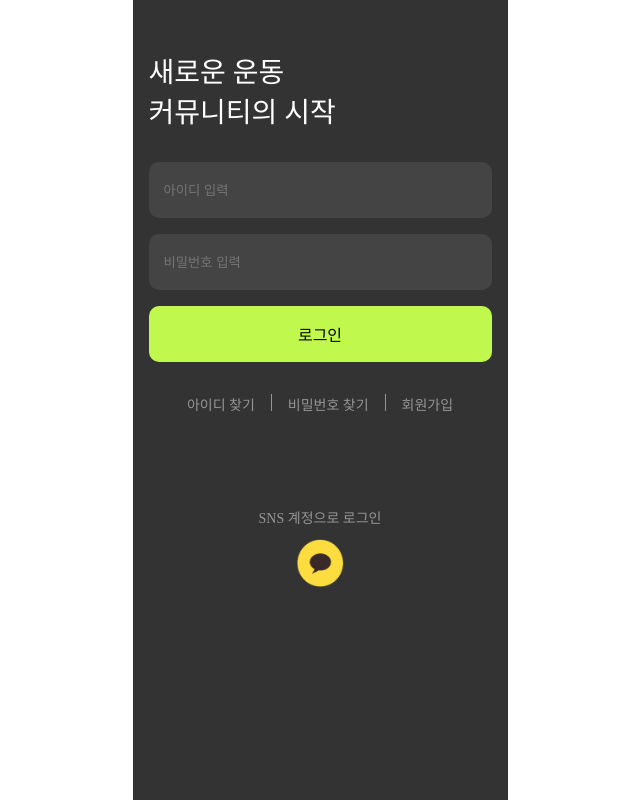
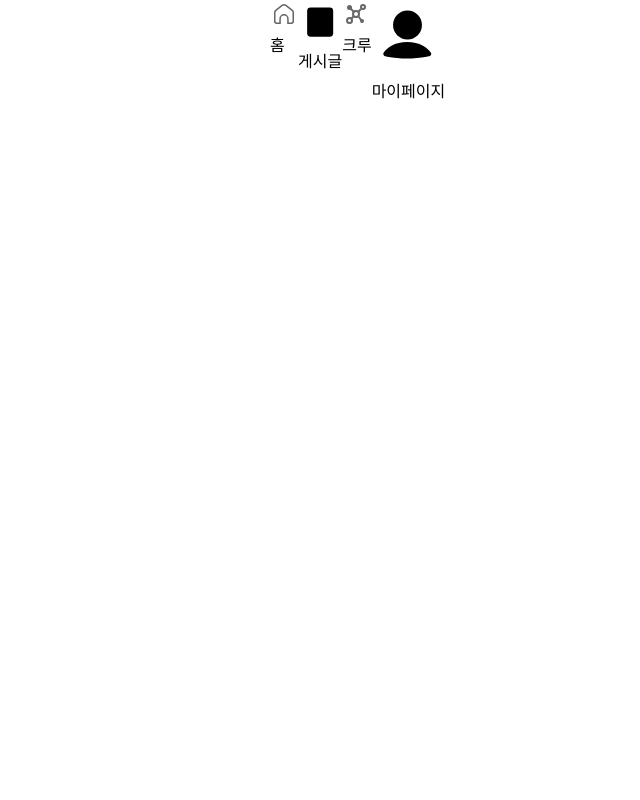
Before and after one commit to potato-club/spotry-front, a React (Create React App) app: page / in a window 1280 px wide. Shown: the whole page, without its empty margins (320-960 px from the left). Built offline with nearby package versions, Linux system fonts and the light colour scheme.

Commit message:
"Fix MenuBar 생성"

```diff
--- a/src/App.tsx
+++ b/src/App.tsx
@@ -1,13 +1,15 @@
 import { Container } from "./styles/Container";
 import LoginPage from "./components/Login/LoginPage";
+import MainBar from "./components/MenuBar/MainBar";
 
 function App() {
   return (
     <div className="main">
-      {/*Container 안에 넣어주세요*/}
+      {/* Container 안에 넣어주세요
       <Container>
         <LoginPage />
-      </Container>
+      </Container> */}
+      <MainBar></MainBar>
     </div>
   );
 }
--- /dev/null
+++ b/src/components/Data/BarSvg.tsx
@@ -0,0 +1,95 @@
+export const BarList = [
+  {
+    name: "홈",
+    icon: () => (
+      <svg
+        width="28"
+        height="28"
+        viewBox="0 0 28 28"
+        fill="none"
+        xmlns="http://www.w3.org/2000/svg"
+      >
+        <path
+          d="M12.1405 5.38576L12.1411 5.38528C13.2206 4.53824 14.7671 4.53824 15.8466 5.38529L15.848 5.38638L22.5302 10.6038C22.5304 10.604 22.5306 10.6042 22.5308 10.6043C22.9909 10.965 23.25 11.4991 23.25 12.0625V21.3671C23.25 22.3848 22.3914 23.25 21.285 23.25H17.9318V18.6389C17.9318 16.4995 16.1491 14.8032 14 14.8032C11.8509 14.8032 10.0682 16.4995 10.0682 18.6389V23.25H6.71499C5.60856 23.25 4.75 22.3848 4.75 21.3671V12.5153C4.75 11.6791 5.14333 10.8696 5.82727 10.3289C5.82766 10.3286 5.82805 10.3283 5.82844 10.328L12.1405 5.38576Z"
+          stroke="#666666"
+          stroke-width="1.5"
+        />
+      </svg>
+    ),
+  },
+  {
+    name: "게시글",
+    icon: () => (
+      <svg
+        id="Layer_1"
+        data-name="Layer 1"
+        xmlns="http://www.w3.org/2000/svg"
+        version="1.1"
+        viewBox="0 0 28 28"
+      >
+        <defs></defs>
+        <path d="M9,15h5" />
+        <path d="M9,11h8" />
+        <rect x="5.8" y="4.8" width="16.5" height="18.5" rx="2.2" ry="2.2" />
+      </svg>
+    ),
+  },
+  {
+    name: "크루",
+    icon: () => (
+      <svg
+        width="28"
+        height="28"
+        viewBox="0 0 28 28"
+        fill="none"
+        xmlns="http://www.w3.org/2000/svg"
+      >
+        <circle cx="14" cy="14" r="3" stroke="#666666" stroke-width="2" />
+        <path
+          d="M12 16L9 19"
+          stroke="#666666"
+          stroke-width="2"
+          stroke-linejoin="round"
+        />
+        <path
+          d="M12.5 12.5L8 8"
+          stroke="#666666"
+          stroke-width="2"
+          stroke-linejoin="round"
+        />
+        <circle cx="20" cy="21" r="1" stroke="#666666" stroke-width="2" />
+        <path
+          d="M16 16L20 21"
+          stroke="#666666"
+          stroke-width="2"
+          stroke-linejoin="round"
+        />
+        <circle cx="21" cy="7" r="2" stroke="#666666" stroke-width="2" />
+        <path
+          d="M19 9L16 12"
+          stroke="#666666"
+          stroke-width="2"
+          stroke-linejoin="round"
+        />
+        <circle cx="7.5" cy="7.5" r="2.5" fill="#666666" />
+        <circle cx="7.5" cy="20.5" r="2.5" stroke="#666666" stroke-width="2" />
+      </svg>
+    ),
+  },
+  {
+    name: "마이페이지",
+    icon: () => (
+      <svg
+        id="Layer_1"
+        data-name="Layer 1"
+        xmlns="http://www.w3.org/2000/svg"
+        version="1.1"
+        viewBox="0 0 28 28"
+      >
+        <defs></defs>
+        <path d="M21.8,21.4c.6-.1,1-.8.6-1.3-.7-1.1-1.7-2-3-2.7-1.7-.9-3.8-1.4-6-1.4s-4.3.5-6,1.4c-1.3.7-2.3,1.6-3,2.7-.3.5,0,1.2.6,1.3l.8.2c5,.9,10,.9,15,0l.8-.2Z" />
+        <circle cx="13.5" cy="9.5" r="5.5" />
+      </svg>
+    ),
+  },
+];
--- /dev/null
+++ b/src/components/MenuBar/MainBar.tsx
@@ -0,0 +1,28 @@
+import styled from "styled-components";
+import { BarList } from "../Data/BarSvg";
+
+const MainBar = () => {
+  return (
+    <MenuItems>
+      {BarList.map(({ name, icon }) => (
+        <Item>
+          <IconWrapper>{icon()}</IconWrapper>
+          <Name>{name}</Name>
+        </Item>
+      ))}
+    </MenuItems>
+  );
+};
+
+const MenuItems = styled.div`
+  display: flex;
+  width: 100px;
+  height: 100px;
+  flex-direction: column;
+  flex-wrap: wrap;
+`;
+const Item = styled.div``;
+const IconWrapper = styled.div``;
+const Name = styled.span``;
+
+export default MainBar;
```
